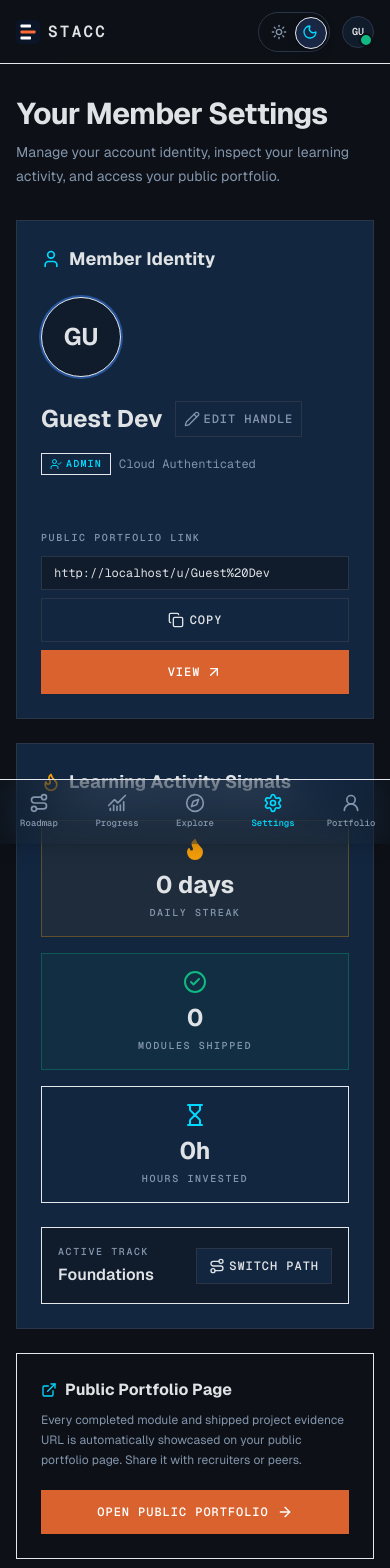
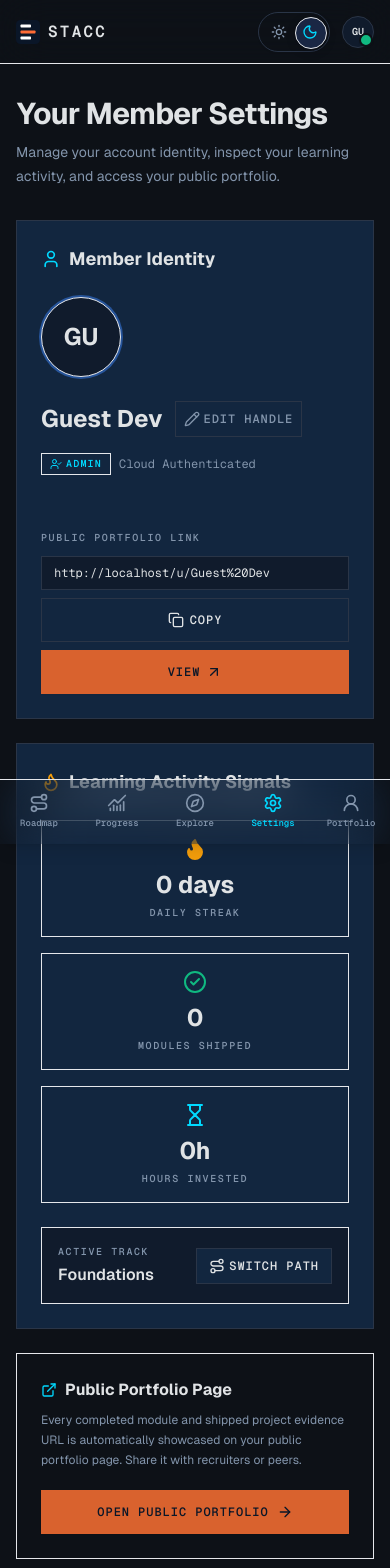
Before and after one commit to myekini/STACC-roadmap, a Next.js app: page /settings in a window 390 px wide. Shown: the top 1568 px of the page. Built offline with nearby package versions, Linux system fonts and the light colour scheme; no server answers; the database is empty.

Commit message:
Harden brand themes and responsive admin

```diff
--- a/src/app/globals.css
+++ b/src/app/globals.css
@@ -19,6 +19,7 @@
   --orange: #d9622e;
   --orange-2: #e8895c;
   --orange-neon: #ff6b35;
+  --orange-label: #ff8a5c;
   --orange-glow: rgba(217, 98, 46, 0.18);
   --cyan: #00d9ff;
   --cyan-dim: rgba(0, 217, 255, 0.6);
@@ -34,7 +35,11 @@
 
   --success: #10b981;
   --warning: #f59e0b;
-  --error: #ef4444;
+  --error: #f87171;
+  --error-action: #b91c1c;
+  --on-action: #0a1628;
+  --on-signal: #0a1628;
+  --on-error: #ffffff;
 
   --grad-hero: linear-gradient(135deg, #050c18 0%, #0d1e35 100%);
   --grad-accent: linear-gradient(90deg, var(--orange) 0%, var(--orange-2) 100%);
@@ -60,11 +65,12 @@ html.light {
   --orange: #ea580c;
   --orange-2: #f97316;
   --orange-neon: #ea580c;
+  --orange-label: #c2410c;
   --orange-glow: rgba(234, 88, 12, 0.12);
-  --cyan: #0284c7;
-  --cyan-dim: rgba(2, 132, 199, 0.7);
-  --cyan-border: rgba(2, 132, 199, 0.25);
-  --cyan-bg: rgba(2, 132, 199, 0.08);
+  --cyan: #0369a1;
+  --cyan-dim: rgba(3, 105, 161, 0.72);
+  --cyan-border: rgba(3, 105, 161, 0.3);
+  --cyan-bg: rgba(3, 105, 161, 0.08);
 
   --fg: #0f172a;
   --fg-muted: #475569;
@@ -72,6 +78,14 @@ html.light {
 
   --border: rgba(2, 132, 199, 0.3);
   --border-subtle: #e2e8f0;
+
+  --success: #047857;
+  --warning: #b45309;
+  --error: #b91c1c;
+  --error-action: #b91c1c;
+  --on-action: #0a1628;
+  --on-signal: #ffffff;
+  --on-error: #ffffff;
 
   --background: #f8fafc;
   --foreground: #0f172a;
--- a/src/app/page.tsx
+++ b/src/app/page.tsx
@@ -120,7 +120,7 @@ export default function LandingPage() {
               </Button>
             )}
 
-            <Button onClick={handleStart} size="sm" className="gap-1.5 text-xs font-code uppercase font-bold tracking-wider rounded-none bg-cyan text-navy hover:bg-cyan/90">
+            <Button onClick={handleStart} size="sm" className="gap-1.5 text-xs font-code uppercase font-bold tracking-wider rounded-none bg-cyan text-on-primary-fixed hover:bg-cyan/90">
               {hasSelectedPath ? 'Continue Roadmap' : 'Start Roadmap'}
               <ArrowRight className="h-3.5 w-3.5" />
             </Button>
--- a/src/app/settings/page.tsx
+++ b/src/app/settings/page.tsx
@@ -152,7 +152,7 @@ export default function MemberSettingsPage() {
                         disabled={busy}
                         onClick={handleSaveUsername}
                         size="sm"
-                        className="h-9 gap-1 bg-cyan text-navy font-semibold hover:bg-cyan/90"
+                        className="h-9 gap-1 bg-cyan text-on-primary-fixed font-semibold hover:bg-cyan/90"
                       >
                         <Check className="h-4 w-4" /> Save
                       </Button>
--- a/src/components/admin/StatCards.tsx
+++ b/src/components/admin/StatCards.tsx
@@ -13,7 +13,7 @@ function Stat({ label, value, sub, icon: Icon, tone }: { label: string; value: s
       </CardHeader>
       <CardContent>
         <p className="font-display text-2xl font-bold text-on-surface">{value}</p>
-        <p className="mt-1 font-code text-[10px] lowercase text-on-surface-variant">{`// ${sub}`}</p>
+        <p className="mt-1 font-code text-xs lowercase text-on-surface-variant">{`// ${sub}`}</p>
       </CardContent>
     </Card>
   );
--- a/src/components/ui/badge.tsx
+++ b/src/components/ui/badge.tsx
@@ -5,7 +5,7 @@ import { cn } from '@/lib/utils';
 const badgeVariants = cva('inline-flex items-center rounded-none border px-2 py-0.5 font-code text-[10px] font-semibold uppercase tracking-[0.12em]', {
   variants: {
     variant: {
-      default: 'border-primary/35 bg-primary/10 text-primary-neon',
+      default: 'border-primary/35 bg-primary/10 text-primary-label',
       success: 'border-secondary/35 bg-secondary/10 text-secondary',
       secondary: 'border-outline-variant bg-surface-container-high text-on-surface',
       destructive: 'border-error/40 bg-error/10 text-error',
--- a/src/components/ui/button.tsx
+++ b/src/components/ui/button.tsx
@@ -8,11 +8,11 @@ const buttonVariants = cva(
   {
     variants: {
       variant: {
-        default: 'bg-primary text-white shadow-sm hover:bg-primary-neon',
+        default: 'bg-primary text-primary-foreground shadow-sm hover:bg-primary-neon',
         secondary: 'border border-outline-variant bg-surface-container text-on-surface hover:bg-surface-container-high',
         outline: 'border border-outline-variant bg-surface text-on-surface hover:border-cyan/45 hover:text-cyan',
         ghost: 'text-on-surface-variant hover:bg-surface-container-low hover:text-on-surface',
-        destructive: 'bg-error text-white hover:bg-error/90',
+        destructive: 'bg-error-action text-on-error hover:bg-error-action/90',
       },
       size: {
         default: 'px-4 py-2 text-xs',
--- a/tailwind.config.ts
+++ b/tailwind.config.ts
@@ -19,14 +19,15 @@ const config: Config = {
   			'on-secondary': 'var(--navy)',
   			'surface-container': 'var(--surface-container)',
   			'on-tertiary-fixed': '#2a1700',
-  			'error': '#ef4444',
+			'error': 'var(--error)',
+			'error-action': 'var(--error-action)',
   			'surface-bright': 'var(--surface-bright)',
   			'surface-tint': 'var(--cyan)',
   			'on-primary-fixed-variant': '#003ea8',
   			'on-tertiary-container': '#ffeedd',
   			'error-container': '#3b1518',
   			'on-surface-variant': 'var(--fg-muted)',
-  			'secondary': '#10b981',
+			'secondary': 'var(--success)',
   			'on-tertiary': 'var(--navy)',
   			'surface-container-low': 'var(--surface-container-low)',
   			'outline-variant': 'var(--border-subtle)',
@@ -34,7 +35,7 @@ const config: Config = {
   			'surface-dim': 'var(--navy)',
   			'outline': 'var(--fg-muted)',
   			'tertiary-fixed-dim': '#ffb95f',
-  			'on-primary': '#ffffff',
+			'on-primary': 'var(--on-action)',
   			'on-background': 'var(--foreground)',
   			'secondary-fixed-dim': '#34d399',
   			'on-primary-container': '#ffe3d5',
@@ -43,21 +44,22 @@ const config: Config = {
   			'on-secondary-fixed-variant': '#005236',
   			'background': 'var(--background)',
   			'on-tertiary-fixed-variant': '#653e00',
-  			'on-error': '#ffffff',
+			'on-error': 'var(--on-error)',
   			'primary-container': '#8a3e1c',
   			'inverse-surface': '#f7f8fc',
   			'surface-container-high': 'var(--surface-container-high)',
   			'on-error-container': '#ffb4ab',
   			'surface-container-highest': 'var(--surface-container-high)',
-  			'tertiary': '#f59e0b',
+			'tertiary': 'var(--warning)',
   			'on-surface': 'var(--foreground)',
   			'surface-variant': 'var(--surface-container-high)',
   			'primary-fixed': '#a5edff',
-  			'on-primary-fixed': '#00174b',
+			'on-primary-fixed': 'var(--on-signal)',
   			'secondary-fixed': '#6ffbbe',
   			'tertiary-container': '#996100',
   			'primary': 'var(--orange)',
-  			'primary-neon': 'var(--orange-neon)',
+			'primary-neon': 'var(--orange-neon)',
+			'primary-label': 'var(--orange-label)',
   			'inverse-primary': 'var(--orange)',
   			'inverse-on-surface': 'var(--navy)',
   			'primary-fixed-dim': 'var(--cyan)',
@@ -83,20 +85,20 @@ const config: Config = {
   				foreground: 'var(--foreground)'
   			},
   			'destructive': {
-  				DEFAULT: '#ef4444',
-  				foreground: '#ffffff'
-  			},
-  			'primary-foreground': '#ffffff',
+				DEFAULT: 'var(--error-action)',
+				foreground: 'var(--on-error)'
+			},
+			'primary-foreground': 'var(--on-action)',
   			'secondary-foreground': 'var(--navy)',
   			'border': 'var(--border-subtle)',
   			'input': 'var(--border-subtle)',
   			'ring': 'var(--cyan)',
   			'chart': {
-  				'1': '#00d9ff',
-  				'2': '#d9622e',
-  				'3': '#10b981',
-  				'4': '#f59e0b',
-  				'5': '#8395ac'
+				'1': 'var(--chart-1)',
+				'2': 'var(--chart-2)',
+				'3': 'var(--chart-3)',
+				'4': 'var(--chart-4)',
+				'5': 'var(--chart-5)'
   			},
   			sidebar: {
   				DEFAULT: 'hsl(var(--sidebar-background))',
```
Also changed, not shown: src/app/admin/page.tsx (+8 -9 lines), src/components/admin/CurriculumManager.tsx (+64 -39 lines).
